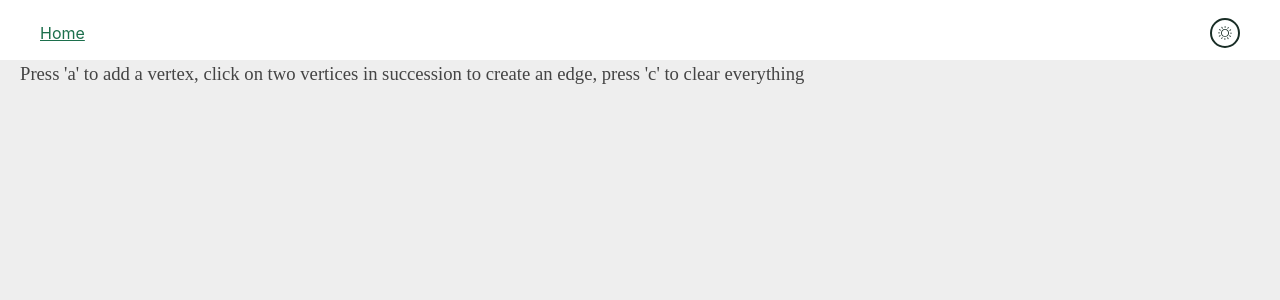
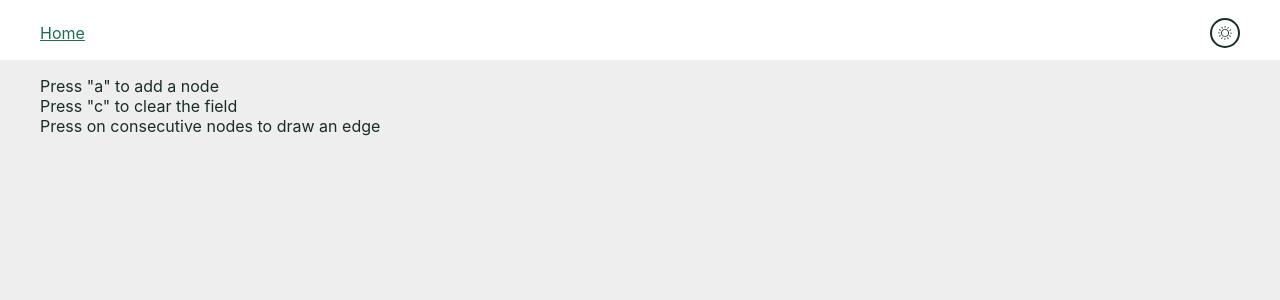
Before and after one commit to g4ps/website, a React (Create React App) app: page /graphBoard in a window 1280 px wide. Shown: the top 300 px of the page. Built offline with nearby package versions, Linux system fonts and the light colour scheme.

Commit message:
Added arrows and deletions to the graph board

```diff
--- a/src/pages/GraphBoard/GraphBoard.jsx
+++ b/src/pages/GraphBoard/GraphBoard.jsx
@@ -19,7 +19,7 @@ const GraphBoard = () => {
     const maxID = useRef(0);
     const prevNode = useRef(null);
     const keyRef = useRef([]);
-    const mousePos = useRef([0, 0]);
+    const mousePos = useRef(null);
     // const mouseDownRef = useRef([0, 0]);
 
     const [mouseDownPos, setMouseDownPos] = useState(null);
@@ -48,9 +48,11 @@ const GraphBoard = () => {
 
     useEffect(() => {
         callsRef.current[0]++;
+        // console.log(keyPress);
         if (keyPress !== null) {
             if (keyPress === 'a') {
-                if (notColliding(graphRef.current.nodes, mousePos.current, 30)) {
+                if (mousePos.current &&
+                    notColliding(graphRef.current.nodes, mousePos.current, 30)) {
                     let currID = maxID.current;
                     maxID.current++;
                     graphRef.current.nodes.push({id: currID, pos: mousePos.current});
@@ -110,11 +112,22 @@ const GraphBoard = () => {
             f2 !== undefined
            ) {
             let newNodes = [prevNode.current, currNode];
-            if (graphRef.current.edges.find(i => i.nodes.toString() ===
-                                            newNodes.toString()) === undefined) {
+            let curr_edge =
+                graphRef.current.edges.find(i => i.nodes.toString() === newNodes.toString());
+            if (curr_edge === undefined) {
                 let currID = maxID.current;
                 maxID.current++;
                 graphRef.current.edges.push({id: currID, nodes: newNodes});
+                setGraph(JSON.parse(JSON.stringify(graphRef.current)));
+                setCurrNode(null);
+                prevNode.current = null;
+            }
+            else {
+                let ind = graphRef.current.edges.indexOf(curr_edge);
+                if (ind >= 0) {
+                    graphRef.current.edges.splice(ind, 1);
+
+                }
                 setGraph(JSON.parse(JSON.stringify(graphRef.current)));
                 setCurrNode(null);
                 prevNode.current = null;
@@ -208,8 +221,17 @@ const GraphBoard = () => {
             let len = Math.sqrt(vec[0] ** 2 + vec[1] ** 2);
             let nrm = [vec[0] / len, vec[1] / len];
             ctx.moveTo(start[0] + nrm[0] * rad, start[1] + nrm[1] * rad);
-            ctx.lineTo(end[0] - nrm[0] * rad, end[1] - nrm[1] * rad);
+            let endpos = [end[0] - nrm[0] * rad, end[1] - nrm[1] * rad];
+            ctx.lineTo(endpos[0], endpos[1]);
+            const arrowLen = rad / 2;
+            //Rotation matrix
+            ctx.lineTo(endpos[0] - (nrm[0] * 0.866 * arrowLen) - (nrm[1] * 0.5 * arrowLen) ,
+                       endpos[1] + (nrm[0] * 0.5 * arrowLen) - (nrm[1] * 0.866 * arrowLen));
+            ctx.lineTo(endpos[0] - (nrm[0] * 0.866) * arrowLen + (nrm[1] * 0.5) * arrowLen,
+                       endpos[1] - (nrm[0] * 0.5 * arrowLen) - (nrm[1] * 0.866 * arrowLen));
+            ctx.lineTo(endpos[0], endpos[1]);
             ctx.stroke();
+            ctx.fill();
         };
 
         const draw = () => {
@@ -229,7 +251,7 @@ const GraphBoard = () => {
 
             ctx.font = "14pt serif";
             // ctx.strokeText("Press 'a' to add a node, click on two nodes in succession to create a edge, press 'c' to clear", 20, 20);
-            ctx.fillText("Press 'a' to add a vertex, click on two vertices in succession to create an edge, press 'c' to clear everything", 20, 20);
+            // ctx.fillText("Press 'a' to add a vertex, click on two vertices in succession to create an edge, press 'c' to clear everything", 20, 20);
         };
 
         clearCanvas();
@@ -246,6 +268,20 @@ const GraphBoard = () => {
           <h1>
             {JSON.stringify(keyPress)}
           </h1>
+          <div className="legend">
+            <ul>
+              <li>
+                Press "a" to add a node
+              </li>
+              <li>
+                Press "c" to clear the field
+              </li>
+              <li>
+                Press on consecutive nodes to draw an edge
+              </li>
+            </ul>
+
+          </div>
           <canvas ref={canvasRef} width={canvasRes[0]} height={canvasRes[1]}/>
           {/* <button style={{ */}
           {/*     padding: "20px", */}
--- a/src/pages/GraphBoard/GraphBoard.scss
+++ b/src/pages/GraphBoard/GraphBoard.scss
@@ -3,5 +3,19 @@
 	position: fixed;
 	top: 60px;
 	left: 0;
+	z-index: 1;
+    }
+    .legend {
+	position: fixed;
+	top: 60px;
+	left: 0;
+	max-width: 100vw;
+	background: transparent;
+	z-index: 2;
+	user-select: none;
+	ul {
+	    list-style-type: none;
+	}
+
     }
 }
```
